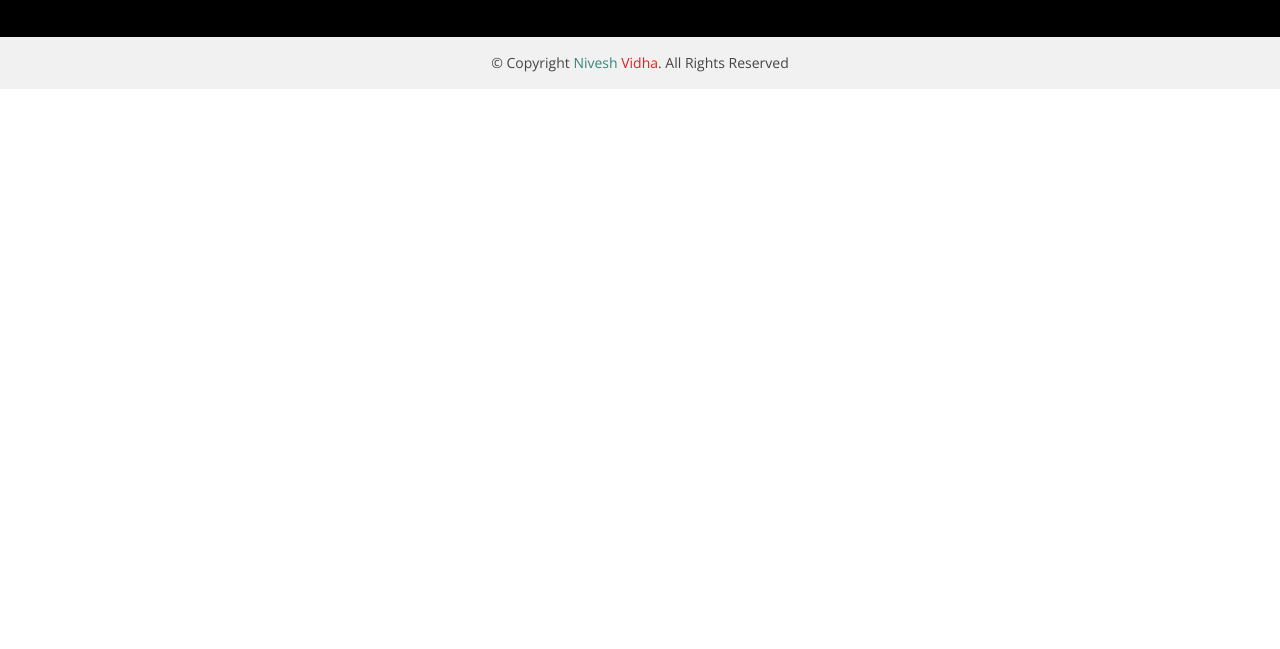
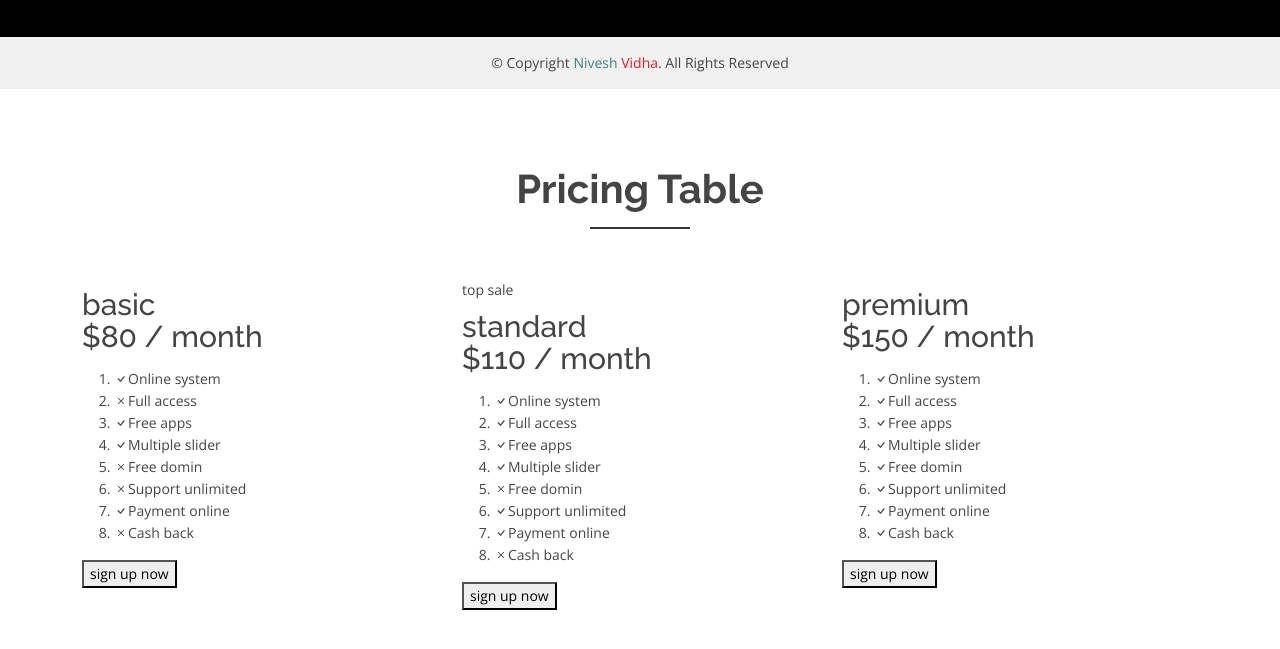
Before and after one commit to rahul1599/Demo-Vidha.github.io, a plain HTML site: page about.html in a window 1280 px wide. Shown: the part 6943-7592 px from the top of the page. Before the commit the page ends 7032 px from the top, so only its background shows below. Drawn offline with nearby package versions, Linux system fonts and the light colour scheme.

Commit message:
Update about.html

```diff
--- a/about.html
+++ b/about.html
@@ -212,6 +212,7 @@
           </div>
         </div>
         <div class="row text-center">
+           <!-- single-well end-->
           <!-- Start Left services -->
           <div class="col-md-4 col-sm-4 col-xs-12">
             <div class="about-move">
@@ -1063,6 +1064,69 @@
       </div>
     </div>
   </footer><!-- End  Footer -->
+  <!-- ======= Pricing Section ======= -->
+    <div id="pricing" class="pricing-area area-padding">
+      <div class="container">
+        <div class="row">
+          <div class="col-md-12 col-sm-12 col-xs-12">
+            <div class="section-headline text-center">
+              <h2>Pricing Table</h2>
+            </div>
+          </div>
+        </div>
+        <div class="row">
+          <div class="col-md-4 col-sm-4 col-xs-12">
+            <div class="pri_table_list">
+              <h3>basic <br /> <span>$80 / month</span></h3>
+              <ol>
+                <li class="check"><i class="bi bi-check"></i><span>Online system</span></li>
+                <li class="check"><i class="bi bi-x"></i><span>Full access</span></li>
+                <li class="check"><i class="bi bi-check"></i><span>Free apps</span></li>
+                <li class="check"><i class="bi bi-check"></i><span>Multiple slider</span></li>
+                <li class="cross"><i class="bi bi-x"></i><span>Free domin</span></li>
+                <li class="cross"><i class="bi bi-x"></i><span>Support unlimited</span></li>
+                <li class="check"><i class="bi bi-check"></i><span>Payment online</span></li>
+                <li class="check"><i class="bi bi-x"></i><span>Cash back</span></li>
+              </ol>
+              <button>sign up now</button>
+            </div>
+          </div>
+          <div class="col-md-4 col-sm-4 col-xs-12">
+            <div class="pri_table_list active">
+              <span class="saleon">top sale</span>
+              <h3>standard <br /> <span>$110 / month</span></h3>
+              <ol>
+                <li class="check"><i class="bi bi-check"></i><span>Online system</span></li>
+                <li class="check"><i class="bi bi-check"></i><span>Full access</span></li>
+                <li class="check"><i class="bi bi-check"></i><span>Free apps</span></li>
+                <li class="check"><i class="bi bi-check"></i><span>Multiple slider</span></li>
+                <li class="cross"><i class="bi bi-x"></i><span>Free domin</span></li>
+                <li class="check"><i class="bi bi-check"></i><span>Support unlimited</span></li>
+                <li class="check"><i class="bi bi-check"></i><span>Payment online</span></li>
+                <li class="cross"><i class="bi bi-x"></i><span>Cash back</span></li>
+              </ol>
+              <button>sign up now</button>
+            </div>
+          </div>
+          <div class="col-md-4 col-sm-4 col-xs-12">
+            <div class="pri_table_list">
+              <h3>premium <br /> <span>$150 / month</span></h3>
+              <ol>
+                <li class="check"><i class="bi bi-check"></i><span>Online system</span></li>
+                <li class="check"><i class="bi bi-check"></i><span>Full access</span></li>
+                <li class="check"><i class="bi bi-check"></i><span>Free apps</span></li>
+                <li class="check"><i class="bi bi-check"></i><span>Multiple slider</span></li>
+                <li class="check"><i class="bi bi-check"></i><span>Free domin</span></li>
+                <li class="check"><i class="bi bi-check"></i><span>Support unlimited</span></li>
+                <li class="check"><i class="bi bi-check"></i><span>Payment online</span></li>
+                <li class="check"><i class="bi bi-check"></i><span>Cash back</span></li>
+              </ol>
+              <button>sign up now</button>
+            </div>
+          </div>
+        </div>
+      </div>
+    </div><!-- End Pricing Section -->
 
   <div id="preloader"></div>
   <a href="#" class="back-to-top d-flex align-items-center justify-content-center"><i class="bi bi-arrow-up-short"></i></a>
```
